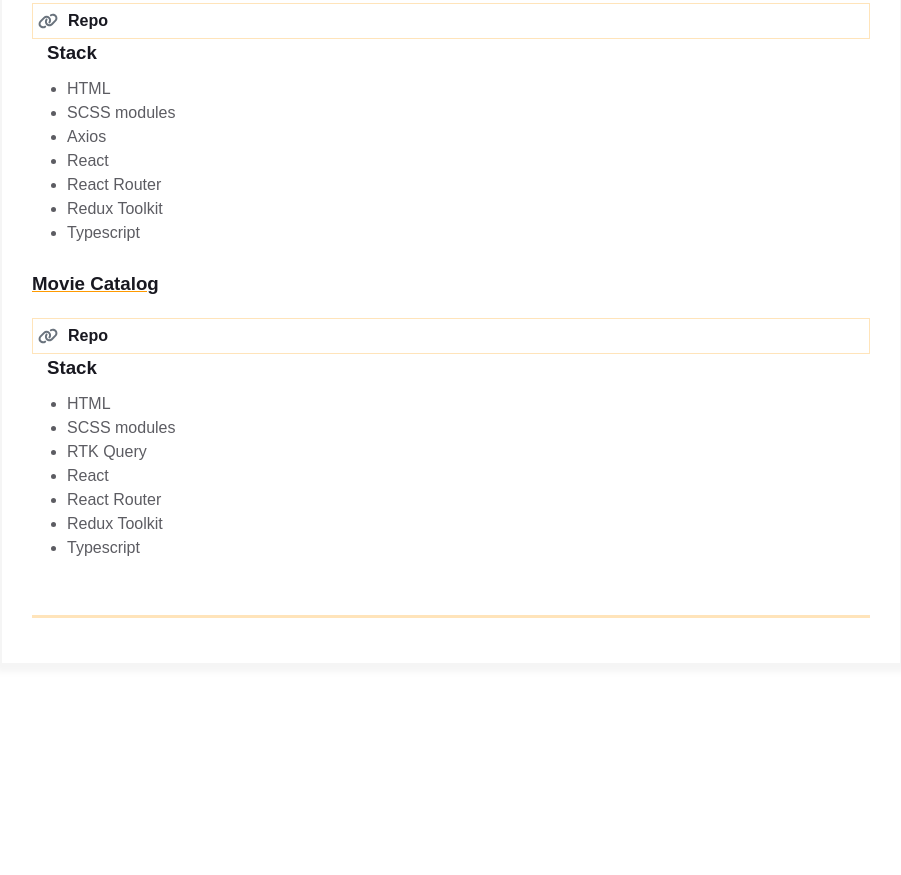
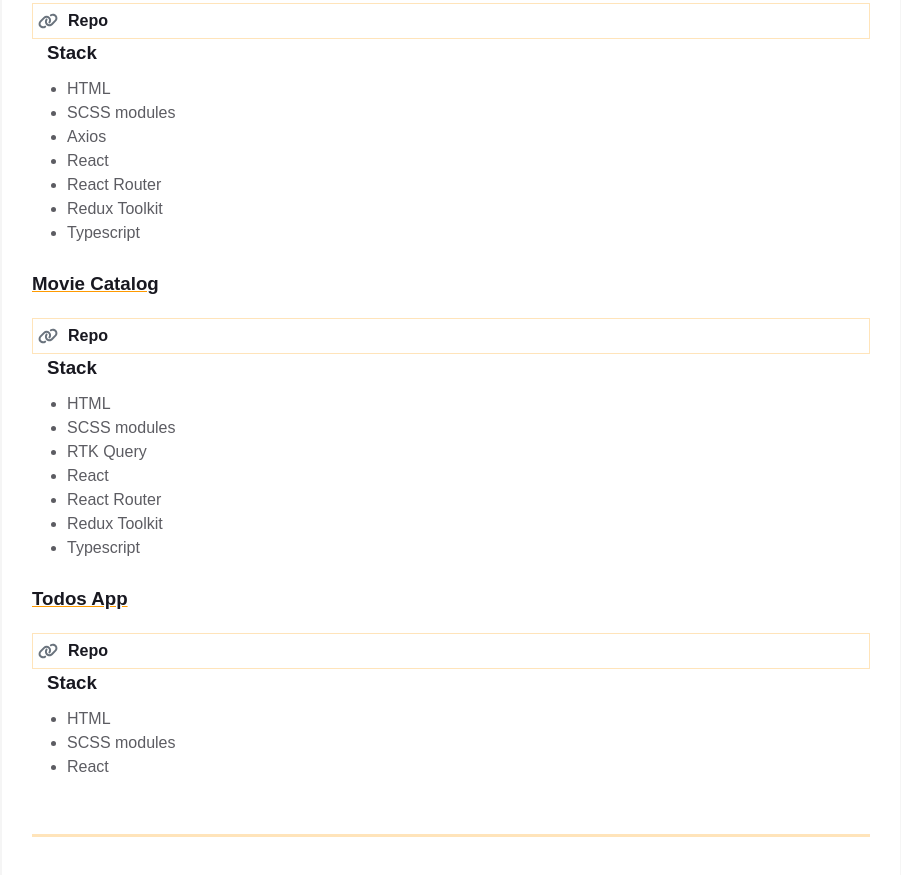
Before and after one commit to seyzzgod/homepage, a plain HTML site: page index.html in a window 1280 px wide. Shown: the part 1097-1972 px from the top of the page, without its empty margins (189-1090 px from the left). Before the commit the page ends 1811 px from the top, so only its background shows below. Drawn offline with Linux system fonts and the light colour scheme.

Commit message:
Added Todos App project block

```diff
--- a/index.html
+++ b/index.html
@@ -303,6 +303,37 @@
                                     </ul>
                                 </div>
                             </div>
+                            <div class="experiences__project">
+                                <div class="experiences__project-header">
+                                    <h3 class="experiences__project-header-name">Todos App</h3>
+                                </div>
+                                <a
+                                    href="https://github.com/xennvoid/react-todos"
+                                    class="experiences__project-link"
+                                >
+                                    <div class="experiences__project-link-icon-wrapper">
+                                        <svg
+                                            class="experiences__project-link-icon"
+                                            xmlns="http://www.w3.org/2000/svg"
+                                            viewBox="0 0 640 512"
+                                        >
+                                            <path
+                                                d="M579.8 267.7c56.5-56.5 56.5-148 0-204.5c-50-50-128.8-56.5-186.3-15.4l-1.6 1.1c-14.4 10.3-17.7 30.3-7.4 44.6s30.3 17.7 44.6 7.4l1.6-1.1c32.1-22.9 76-19.3 103.8 8.6c31.5 31.5 31.5 82.5 0 114L422.3 334.8c-31.5 31.5-82.5 31.5-114 0c-27.9-27.9-31.5-71.8-8.6-103.8l1.1-1.6c10.3-14.4 6.9-34.4-7.4-44.6s-34.4-6.9-44.6 7.4l-1.1 1.6C206.5 251.2 213 330 263 380c56.5 56.5 148 56.5 204.5 0L579.8 267.7zM60.2 244.3c-56.5 56.5-56.5 148 0 204.5c50 50 128.8 56.5 186.3 15.4l1.6-1.1c14.4-10.3 17.7-30.3 7.4-44.6s-30.3-17.7-44.6-7.4l-1.6 1.1c-32.1 22.9-76 19.3-103.8-8.6C74 372 74 321 105.5 289.5L217.7 177.2c31.5-31.5 82.5-31.5 114 0c27.9 27.9 31.5 71.8 8.6 103.9l-1.1 1.6c-10.3 14.4-6.9 34.4 7.4 44.6s34.4 6.9 44.6-7.4l1.1-1.6C433.5 260.8 427 182 377 132c-56.5-56.5-148-56.5-204.5 0L60.2 244.3z"
+                                            />
+                                        </svg>
+                                    </div>
+                                    <span>Repo</span>
+                                </a>
+
+                                <div class="experiences__project-technologies">
+                                    <h3 class="experiences__project-technologies-header">Stack</h3>
+                                    <ul class="experiences__project-technologies-list">
+                                        <li>HTML</li>
+                                        <li>SCSS modules</li>
+                                        <li>React</li>
+                                    </ul>
+                                </div>
+                            </div>
                         </div>
                     </div>
                 </div>
```
